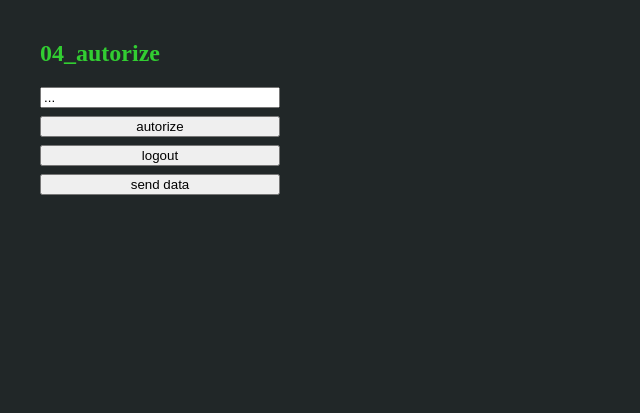
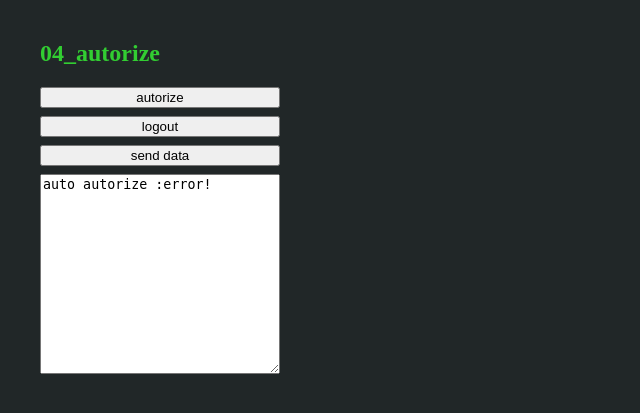
Before and after one commit to fmihel/php-router, a PHP site: page /examples/04_autorize/index.php in a window 1280 px wide. Shown: the top 413 px of the page, without its empty margins (0-640 px from the left). Run offline with PHP 8.4, Linux system fonts and the light colour scheme.

Commit message:
v5: stash

```diff
--- a/client/Request.js
+++ b/client/Request.js
@@ -41,7 +41,7 @@ class Request {
             const res = await fetch(curl, options);
             status = res.status;
 
-            if (status == 401 || status == 200) {
+            if (status == 200) {
                 const data = await res.json();
                 const out = await this._callInterceptors('after', {
                     status,
@@ -87,7 +87,8 @@ class Request {
         try {
             const res = await fetch(config.url, options);
             status = res.status;
-            if (status == 401 || status == 200) {
+
+            if ( status == 200) {
                 const json = await res.json();
 
                 let out = {
--- a/client/Session.js
+++ b/client/Session.js
@@ -50,6 +50,7 @@ class Session {
             this._saveTokenToStorage(data.payload.token);
 
             this._do('autorize');
+            return { ...this.data };
         } catch (error) {
             console.log(error);
             this._resetToken();
@@ -80,6 +81,8 @@ class Session {
             this.data = data.payload;
             this._saveTokenToStorage(data.payload.token);
             this._do('autorize');
+
+            return { ...this.data };
         } catch (error) {
             this._resetToken();
             throw new Error('access denied');
--- a/examples/04_autorize/ajax/handler.php
+++ b/examples/04_autorize/ajax/handler.php
@@ -8,4 +8,4 @@ $data = input::data('text');
 
 console::log($data);
 
-response::data(['handler2']);
+response::data(['handler response']);
--- a/examples/04_autorize/config.php
+++ b/examples/04_autorize/config.php
@@ -12,7 +12,7 @@
 define('CONFIG_EXEPTION', '-exception-');
 define('config', [
     'jwt' => [
-        'key'    => 'wefhg-23434-werf83hjjh-gwerf1', // Секретный ключ (должен быть очень сложным)
+        'key'    => 'wefhg-23434-werf83hjjh-gwerf2', // Секретный ключ (должен быть очень сложным)
         'server' => 'local',                         // Секретный ключ (должен быть очень сложным)
         'expire' => 366,                             // кол-во дней жизни
     ],
--- a/examples/04_autorize/index.html
+++ b/examples/04_autorize/index.html
@@ -5,19 +5,23 @@
             color: limegreen;
             padding: 2rem;
         }
-        input {
+        input,
+        textarea {
             display: block;
             margin-bottom: 0.5rem;
             min-width: 15rem;
+        }
+        textarea {
+            min-height: 200px;
         }
     </style>
     <body>
         <h2>04_autorize</h2>
 
-        <input id="status" value="..." />
         <input id="btn_autorize" type="button" value="autorize" />
         <input id="btn_logout" type="button" value="logout" />
         <input id="send" type="button" value="send data" />
+        <textarea id="status" value="..."></textarea>
 
         <script type="module">
             import { Request } from './../../client/Request.js';
@@ -30,13 +34,20 @@
             const $send = document.getElementById('send');
             const $status = document.getElementById('status');
 
+            function msg(str) {
+                $status.value += ($status.value ? '\n' : '') + `${str}`;
+                $status.scrollTop = $status.scrollHeight;
+            }
+
             function autorize() {
                 session
-                    .autorizeByLogin({ login: '1', password: '1' })
+                    .autorizeByLogin('1', '1')
                     .then((o) => {
-
+                        msg('autorize :ok.');
+                        console.log(o);
                     })
                     .catch((e) => {
+                        msg('autorize :error!');
                         console.log(e);
                     });
             }
@@ -52,6 +63,7 @@
                         data: { text: 'test3' },
                     })
                     .then((o) => {
+                        msg(o.data[0]);
                         console.log(o);
                     })
                     .catch((e) => {
@@ -60,6 +72,25 @@
                     });
             }
 
+            session
+                .autorizeByToken()
+                .then((o) => {
+                    msg('auto autorize :ok.');
+                    console.log(o);
+                })
+                .catch((e) => {
+                    msg('auto autorize :error!');
+                    console.log(e);
+
+                });
+
+            session.on('autorize',()=>{
+                console.log('on autorize')
+            })
+            session.on('logout',()=>{
+                console.log('on logout')
+            })
+
             $btn_autorize.addEventListener('click', autorize);
             $btn_logout.addEventListener('click', logout);
             $send.addEventListener('click', send);
--- a/examples/04_autorize/index.php
+++ b/examples/04_autorize/index.php
@@ -1,15 +1,21 @@
 <?php
 
 use fmihel\console;
+use fmihel\router\exceptions\AccessDenied;
 use fmihel\router\exceptions\ModuleIsNotDefined;
+use fmihel\router\exceptions\TokenException;
+use fmihel\router\input;
 use fmihel\router\response;
 use fmihel\router\router;
 
 require_once __DIR__ . '/../../vendor/autoload.php';
+require_once __DIR__ . '/my-session.php';
 
 try {
 
     if (router::enable()) {
+
+        session::autorizeByToken(input::token());
 
         $module = router::module([__DIR__]);
         if (! file_exists($module)) {
@@ -18,6 +24,10 @@ try {
         require_once $module;
 
     }
+} catch (TokenException $e) {
+    response::error($e, 401);
+} catch (AccessDenied $e) {
+    response::error($e, 401);
 } catch (ModuleIsNotDefined $e) {
     response::error($e, 404);
 } catch (\Exception $e) {
--- a/examples/04_autorize/login.php
+++ b/examples/04_autorize/login.php
@@ -1,9 +1,7 @@
 <?php
 
+require_once __DIR__ . '/../../vendor/autoload.php';
 require_once __DIR__ . '/my-session.php';
-require_once __DIR__ . '/router/input.php';
-require_once __DIR__ . '/router/response.php';
-require_once __DIR__ . '/router/exceptions/AccessDenied.php';
 
 use fmihel\console;
 use fmihel\router\exceptions\AccessDenied;
@@ -15,6 +13,8 @@ try {
     $login = input::data('login', false);
     $pass  = input::data('password', false);
     $token = input::data('token', false);
+
+    console::log(input::data());
 
     if ($login && $pass) {
         session::autorizeByLogin($login, $pass);
--- a/examples/04_autorize/my-session.php
+++ b/examples/04_autorize/my-session.php
@@ -2,8 +2,6 @@
 
 use fmihel\router\exceptions\AccessDenied;
 
-require_once __DIR__ . '/vendor/autoload.php';
-require_once __DIR__ . '/router/session.php';
 require_once __DIR__ . '/config.php';
 
 define('USERS', [
```
